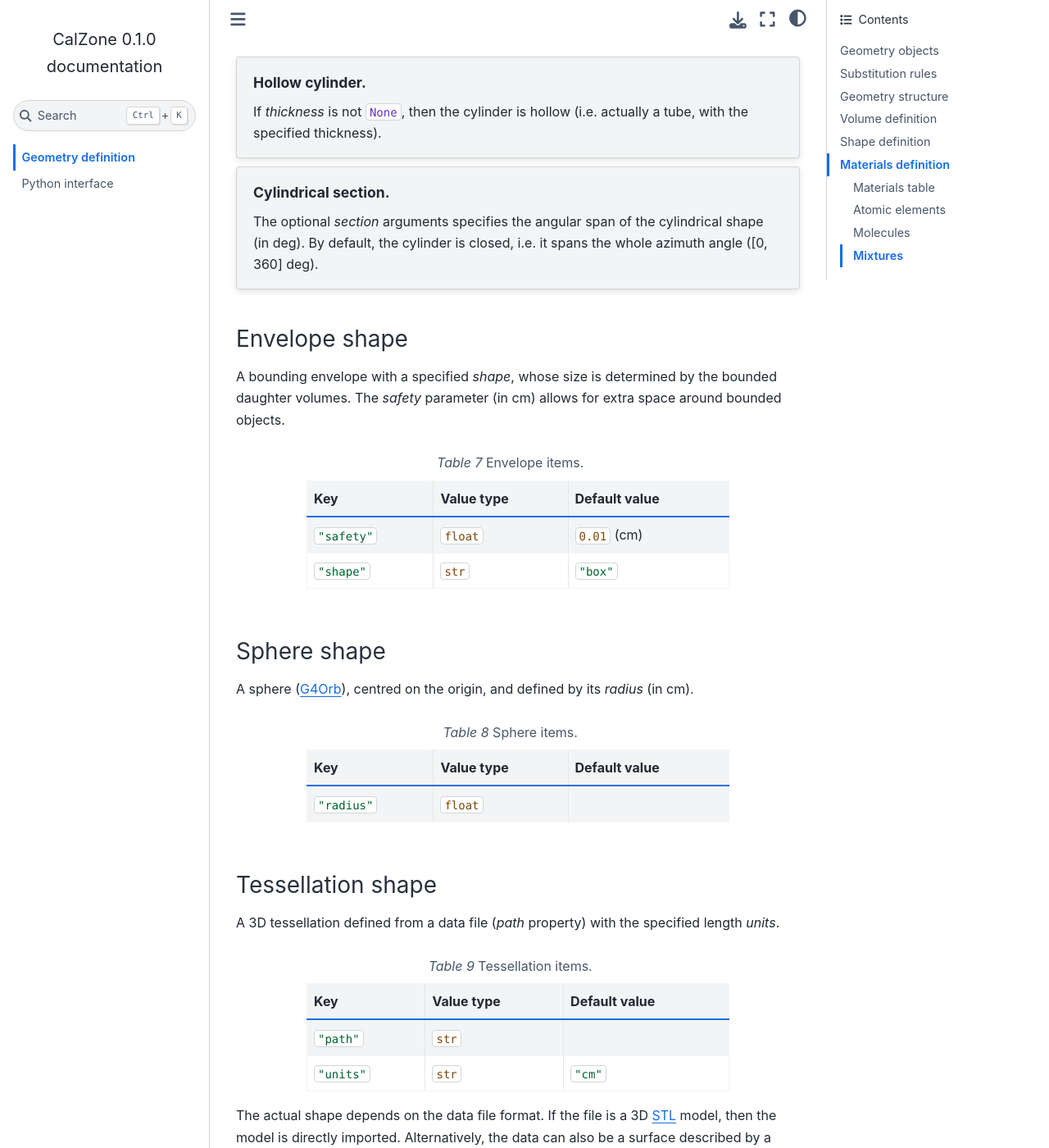
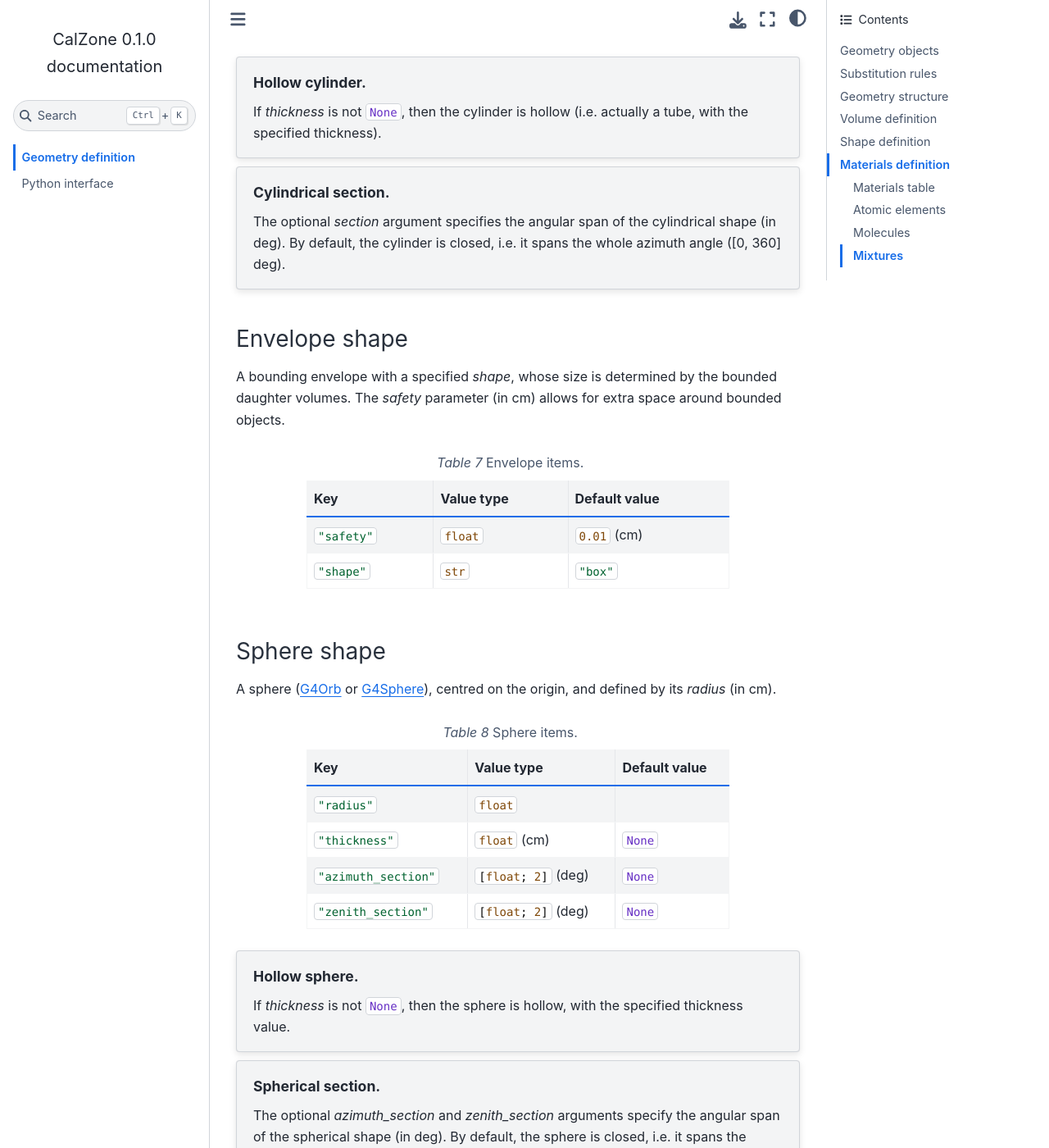
Before and after one commit to niess/calzone, a Sphinx documentation site: the page built from docs/source/geometry.rst, in a window 1280 px wide and 1400 px high, scrolled down 5109 px. Shown: the whole window at 82% size. Built offline with Sphinx 7.4.7 and the Sphinx Book theme 1.1.4, drawn with Linux system fonts in a browser that asks for light colours; some of the changed text lies outside the part shown.

Commit message:
Implement G4Sphere shape

```diff
--- a/docs/source/geometry.rst
+++ b/docs/source/geometry.rst
@@ -275,7 +275,7 @@ the xOy plane.
 
 .. topic:: Cylindrical section.
 
-   The optional *section* arguments specifies the angular span of the
+   The optional *section* argument specifies the angular span of the
    cylindrical shape (in deg). By default, the cylinder is closed, i.e. it spans
    the whole azimuth angle ([0, 360] deg).
 
@@ -305,7 +305,8 @@ around bounded objects.
 Sphere shape
 ~~~~~~~~~~~~
 
-A sphere (`G4Orb`_), centred on the origin, and defined by its *radius* (in cm).
+A sphere (`G4Orb`_ or `G4Sphere`_), centred on the origin, and defined by its
+*radius* (in cm).
 
 .. list-table:: Sphere items.
    :width: 75%
@@ -318,6 +319,27 @@ A sphere (`G4Orb`_), centred on the origin, and defined by its *radius* (in cm).
    * - :python:`"radius"`
      - :python:`float`
      -
+   * - :python:`"thickness"`
+     - :python:`float` (cm)
+     - :python:`None`
+   * - :python:`"azimuth_section"`
+     - :python:`[float; 2]` (deg)
+     - :python:`None`
+   * - :python:`"zenith_section"`
+     - :python:`[float; 2]` (deg)
+     - :python:`None`
+
+.. topic:: Hollow sphere.
+
+   If *thickness* is not :python:`None`, then the sphere is hollow, with the
+   specified thickness value.
+
+.. topic:: Spherical section.
+
+   The optional *azimuth_section* and *zenith_section* arguments specify the
+   angular span of the spherical shape (in deg). By default, the sphere is
+   closed, i.e. it spans the whole azimuth angle ([0, 360] deg), and the whole
+   zenith angle ([0, 180] deg).
 
 Tessellation shape
 ~~~~~~~~~~~~~~~~~~
@@ -568,6 +590,7 @@ composition. Optionaly, a *state* can be specified ( :python:`"gas"`,
 .. _G4Element: https://geant4.kek.jp/Reference/11.2.0/classG4Element.html
 .. _G4Material: https://geant4.kek.jp/Reference/11.2.0/classG4Material.html
 .. _G4Orb: https://geant4.kek.jp/Reference/11.2.0/classG4Orb.html
+.. _G4Sphere: https://geant4.kek.jp/Reference/11.2.0/classG4Sphere.html
 .. _G4Tubs: https://geant4.kek.jp/Reference/11.2.0/classG4Tubs.html
 .. _G4VPhysicalVolume: https://geant4.kek.jp/Reference/11.2.0/classG4VPhysicalVolume.html
 .. _G4VSolid: https://geant4.kek.jp/Reference/11.2.0/classG4VSolid.html
```
Also changed, not shown: other parts of docs/source/geometry.rst (+2 -2 lines), 3 other files.
